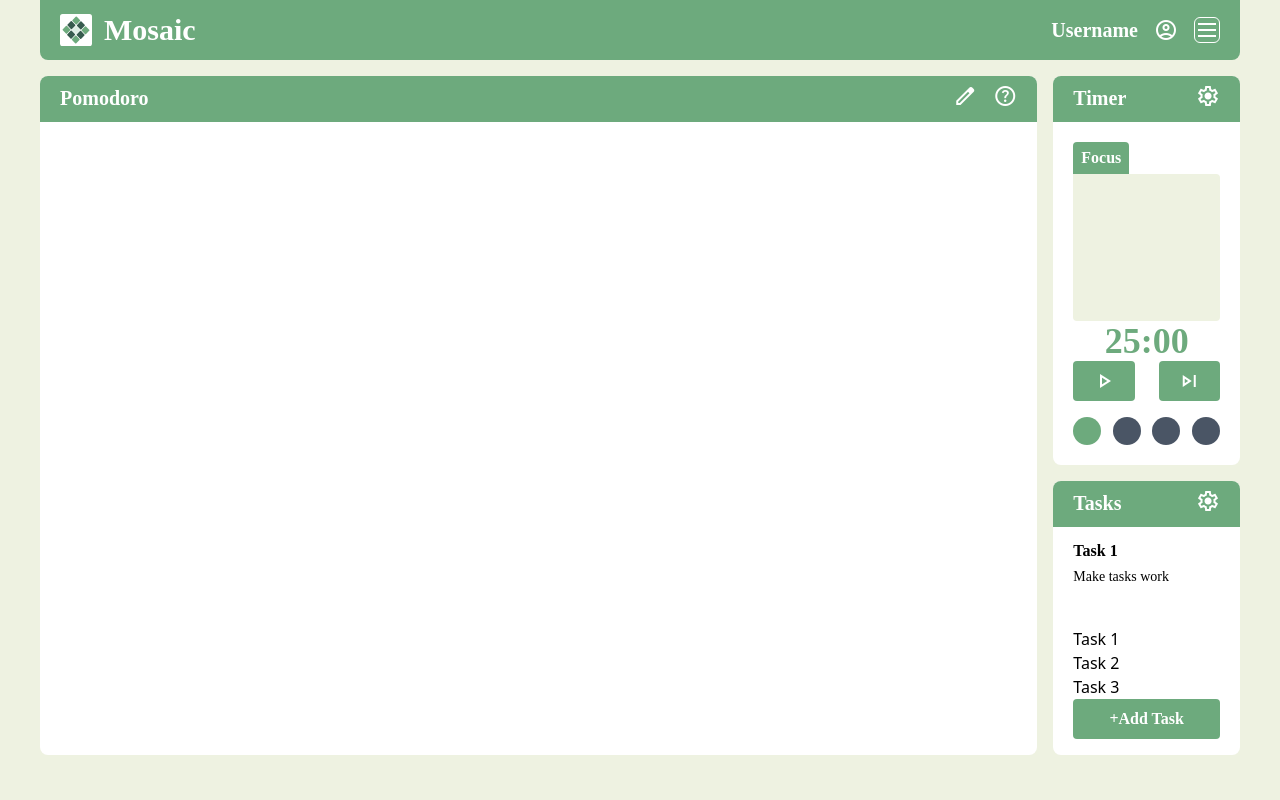
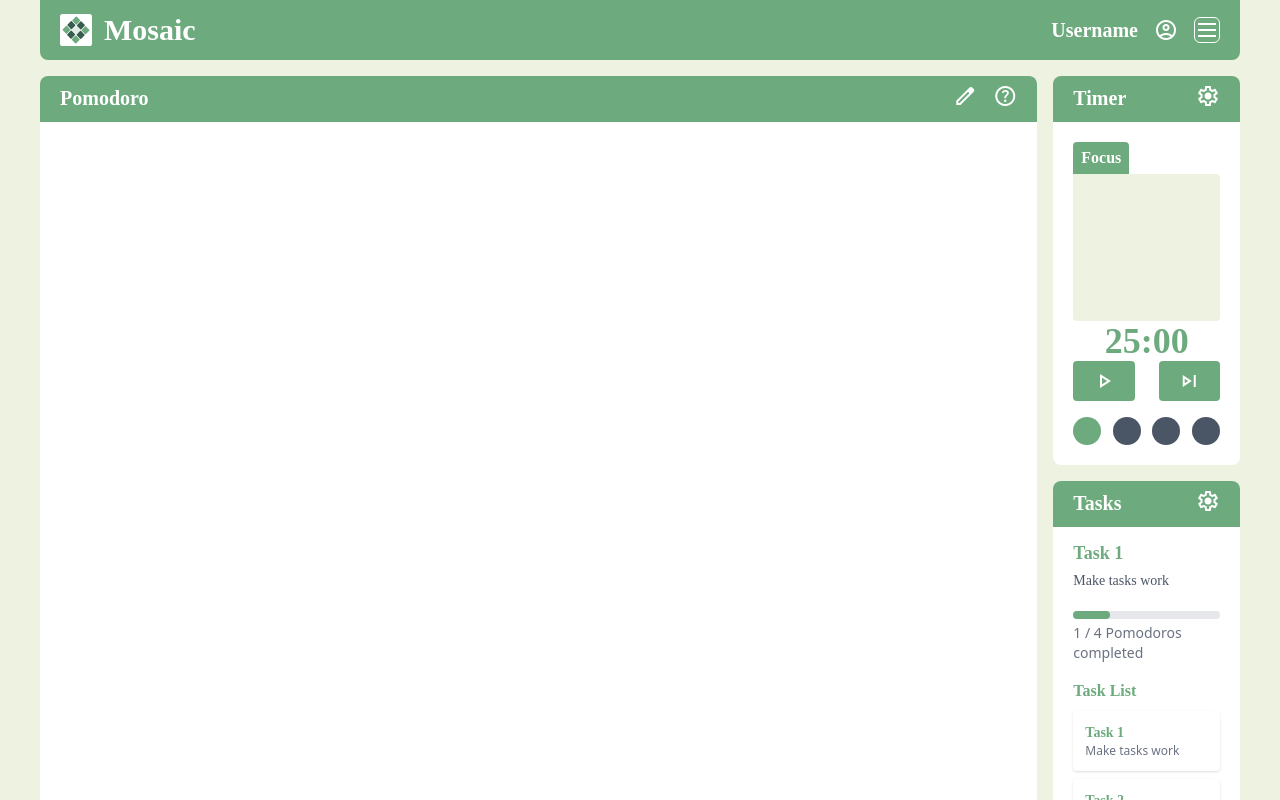
Before and after one commit to Gabriel-S-Paiva/mosaic, a Vue app: page / in a window 1280 px wide. Shown: the top 800 px of the page. Built offline with nearby package versions, Linux system fonts and the light colour scheme.

Commit message:
Refactor Tasks component to use reactive tasks array; enhance task display with progress bar and update task input labels; improve add task functionality with proper state management.

```diff
--- a/src/components/Tasks.vue
+++ b/src/components/Tasks.vue
@@ -4,7 +4,7 @@ import Modal from './Modal.vue'
 
 const settingsModal = ref(false)
 const addTaskModal = ref(false)
-const tasks = [
+const tasks = ref([
   {
     title: 'Task 1',
     description:'Make tasks work',
@@ -14,31 +14,52 @@ const tasks = [
   },
   {
     title: 'Task 2',
-    description:String,
-    finished:Boolean,
-    time:Number,
-    investedTime:Number
+    description:'Make tasks work',
+    finished:false,
+    time:1,
+    estimatedTime:4
   },
   {
     title: 'Task 3',
-    description:String,
-    finished:Boolean,
-    time:Number,
-    investedTime:Number
+    description:'Make tasks work',
+    finished:false,
+    time:1,
+    estimatedTime:4
   }
-]
-const newTask = {
-  title:null,
-  description:null,
+])
+let newTask = ref({
+  title:'',
+  description:'',
   finished:false,
   time:0,
   estimatedTime:1
-}
+})
 const openSettings = () => {
   settingsModal.value = true;
 }
 const openAddTask = () => {
   addTaskModal.value = true;
+}
+const addTask = () => {
+  tasks.value.push({ ...newTask.value })
+  newTask.value = {
+    title:'',
+    description:'',
+    finished:false,
+    time:0,
+    estimatedTime:1
+  }
+  addTaskModal.value = false
+}
+const cancelTask = () => {
+  newTask.value = {
+    title:'',
+    description:'',
+    finished:false,
+    time:0,
+    estimatedTime:1
+  }
+  addTaskModal.value = false
 }
 </script>
 <template>
@@ -53,19 +74,47 @@ const openAddTask = () => {
     </div>
   </div>
   <div class="px-5 py-2">
-    <h3 class="text-base font-bold font-['Switzer'] py-1">
+    <div v-if="tasks.length > 0" class="mb-4">
+      <h3 class="text-lg font-bold font-['Switzer'] text-primary py-1">
         {{ tasks[0].title }}
       </h3>
-    <p class="text-sm font-normal font-['Switzer']">
+      <p class="text-sm font-normal font-['Switzer'] text-gray-600">
         {{ tasks[0].description }}
       </p>
-    <div class="p-5 relative">
-      <!--  Progress Bar -->
+      <div class="pt-5 relative">
+        <!-- Progress Bar -->
+        <div class="w-full bg-gray-200 rounded-full h-2">
+          <div
+            class="bg-primary h-2 rounded-full"
+            :style="{ width: `${(tasks[0].time / tasks[0].estimatedTime) * 100}%` }"
+          ></div>
         </div>
-    <div>
-        <ul>
-          <li  v-for="task in tasks">
+        <p class="text-sm text-gray-500 mt-1">
+          {{ tasks[0].time }} / {{ tasks[0].estimatedTime }} Pomodoros completed
+        </p>
+      </div>
+    </div>
+
+    <!-- No Tasks Message -->
+    <div v-else class="text-center text-gray-500">
+      <p>No tasks available. Add a new task to get started!</p>
+    </div>
+
+    <!-- Task List -->
+    <div class="mb-4">
+      <h4 class="text-base font-bold font-['Switzer'] text-primary mb-2">Task List</h4>
+      <ul class="space-y-2">
+        <li
+          v-for="(task, index) in tasks"
+          :key="index"
+          class="p-3 bg-white rounded shadow hover:bg-gray-100 cursor-pointer"
+        >
+          <h5 class="text-sm font-bold font-['Switzer'] text-primary">
             {{ task.title }}
+          </h5>
+          <p class="text-xs text-gray-500">
+            {{ task.description }}
+          </p>
         </li>
       </ul>
     </div>
@@ -97,7 +146,7 @@ const openAddTask = () => {
         />
       </div>
       <div class="flex flex-col gap-1">
-        <label for="time" class="text-sm font-bold text-primary font-['Switzer']">Expected Duration (hours):</label>
+        <label for="time" class="text-sm font-bold text-primary font-['Switzer']">Expected duration (Pomodoros):</label>
         <input
           id="time"
           type="number"
@@ -110,13 +159,14 @@ const openAddTask = () => {
         <button
           type="button"
           class="px-4 py-2 text-sm font-bold text-white bg-gray-400 rounded hover:bg-gray-500"
-          @click="$emit('close')"
+          @click="cancelTask"
         >
           Cancel
         </button>
         <button
-          type="submit"
+          type="button"
           class="px-4 py-2 text-sm font-bold text-white bg-primary rounded"
+          @click="addTask"
         >
           Save Task
         </button>
```
Lines whose indentation alone changed are shown as unchanged.
